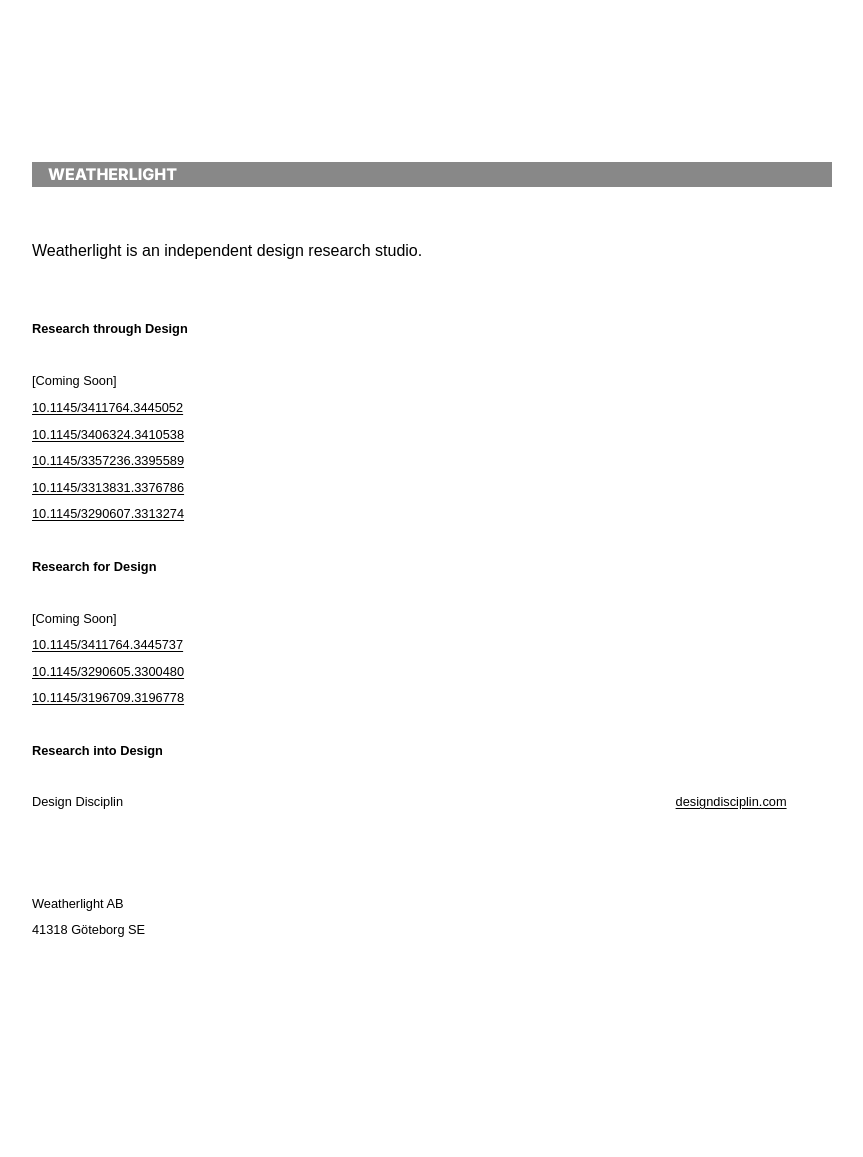
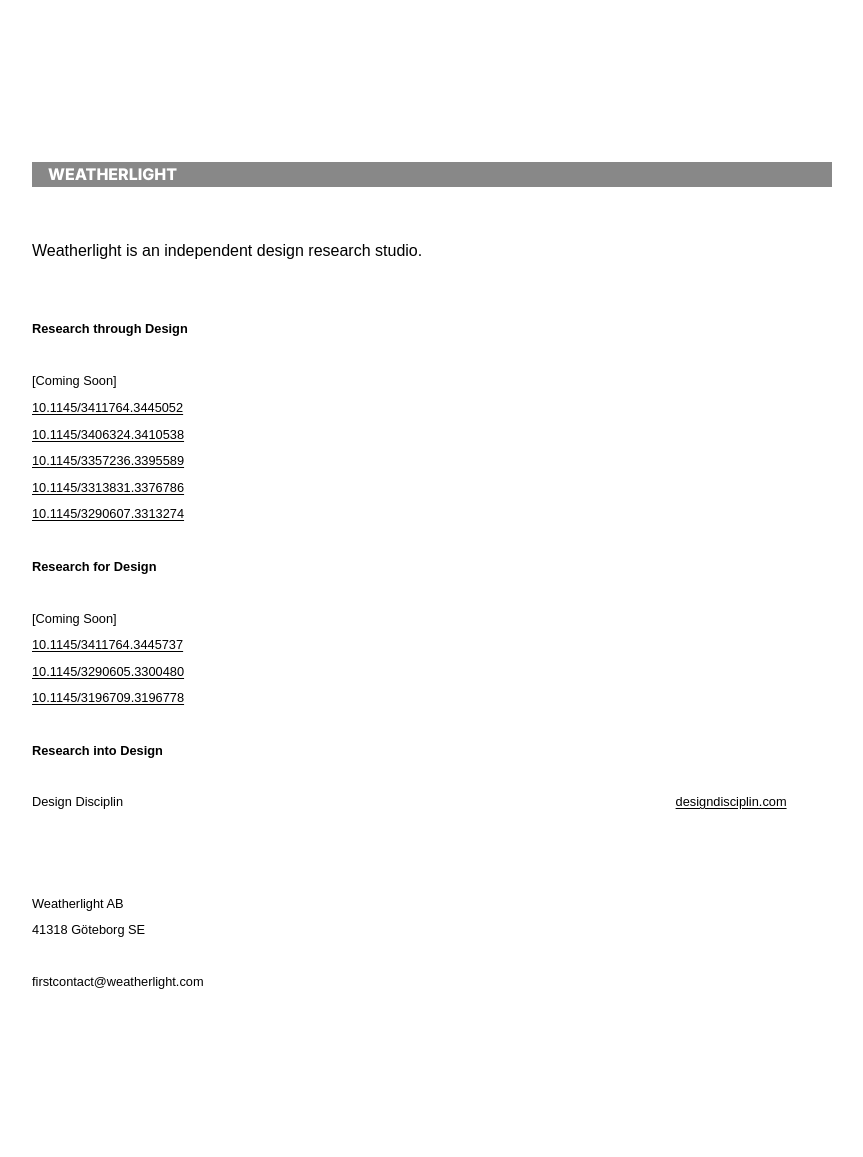
Before and after one commit to mbaytas/weatherlight, a Jekyll site: the page built from README.md, in a window 1280 px wide. Shown: the whole page, without its empty margins (208-1071 px from the left). Built offline with Jekyll 4.4.1, drawn with Linux system fonts in a browser that asks for light colours; some web fonts are replaced; our own code applies the rules of GitHub Pages for plain Markdown files; before the commit the page ends 1104 px from its top, so only the background shows below that.

Commit message:
Update default.html

```diff
--- a/_layouts/default.html
+++ b/_layouts/default.html
@@ -170,6 +170,7 @@ hr {
 
 <footer>
 <p><em>Weatherlight AB<br>41318 Göteborg SE</em></p>
+<p><em>firstcontact@weatherlight.com</em></p>
 </footer>
 
 </div><!-- .container -->
```
